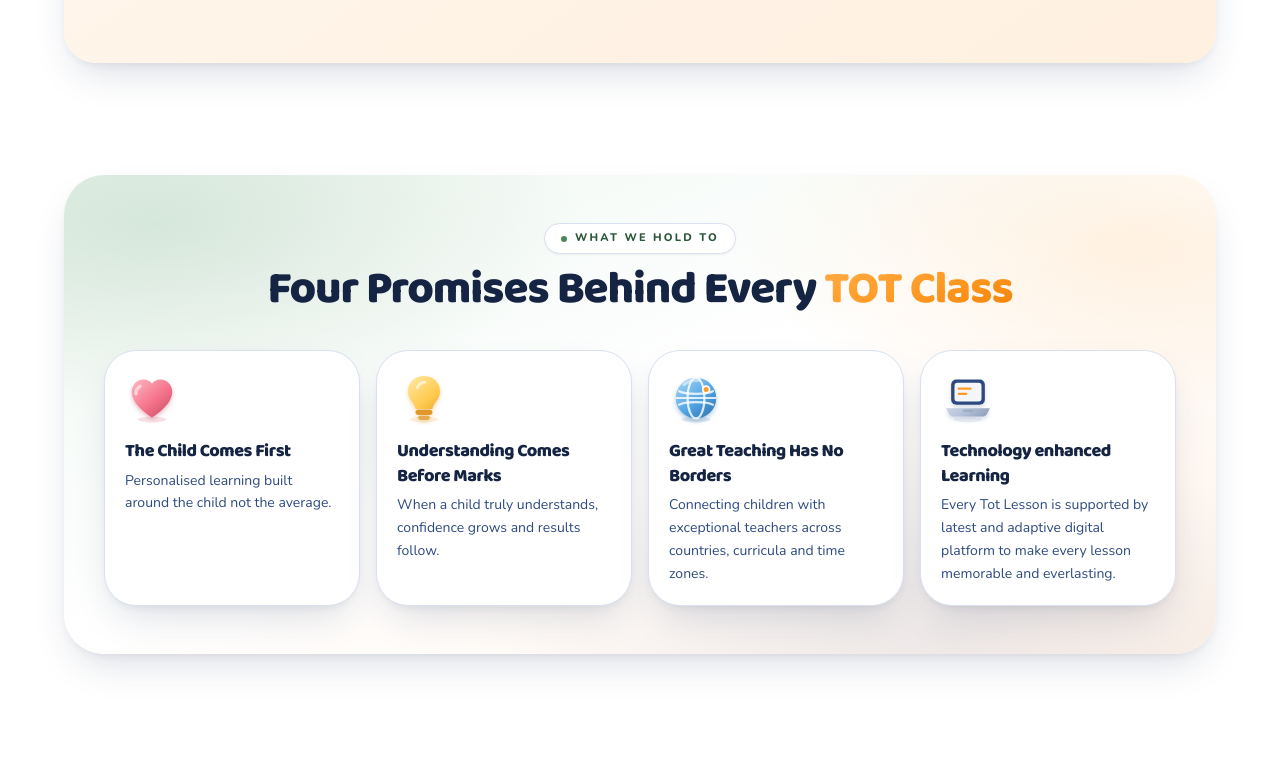
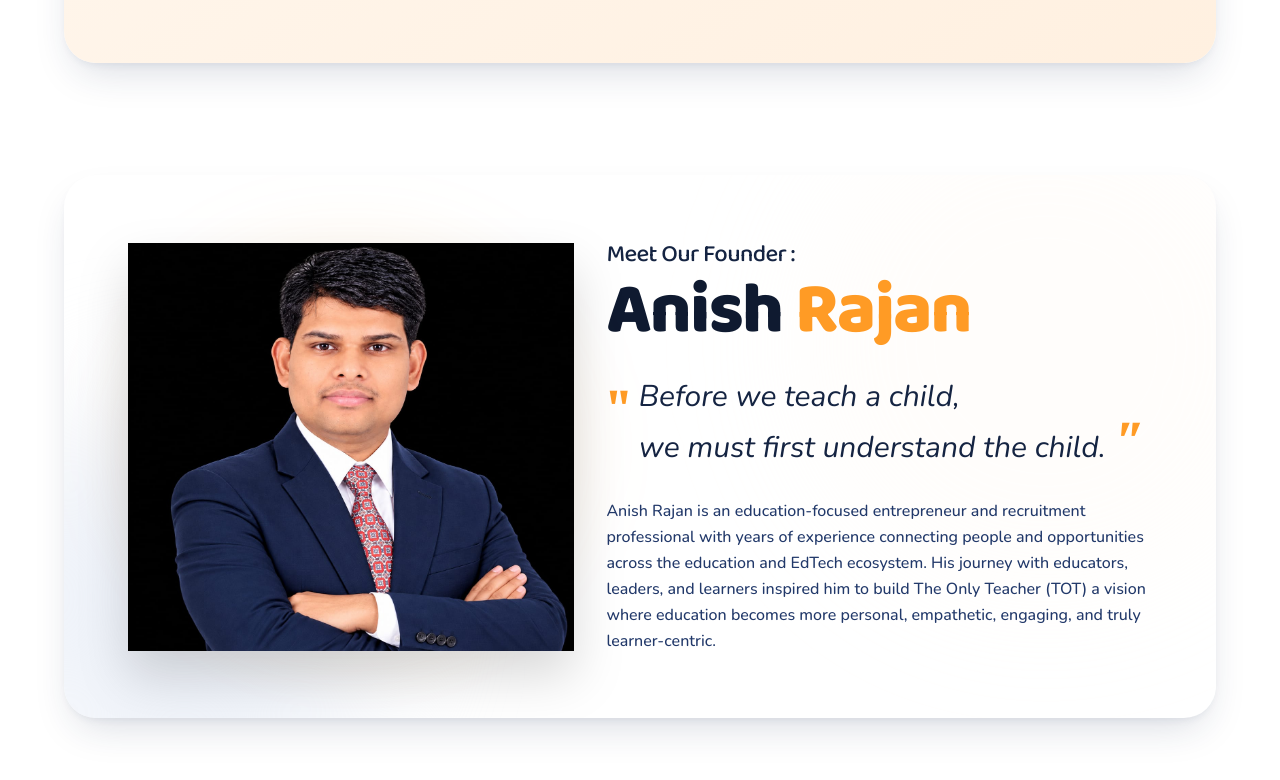
Before and after one commit to Lakshayg001/OnlyTeacher, a React (Vite) app: page /about in a window 1280 px wide. Shown: the part 1343-2123 px from the top of the page. Built offline with nearby package versions, Linux system fonts and the light colour scheme.

Commit message:
Add founder section for Anish Rajan

```diff
--- a/src/pages/About.tsx
+++ b/src/pages/About.tsx
@@ -129,6 +129,58 @@ export default function About() {
                                             Swami Vivekananda
                                         </p>
                                     </div>
+                                </div>
+                            </div>
+                        </div>
+                    </Reveal>
+                </div>
+            </section>
+
+            {/* founder */}
+            <section className="py-14">
+                <div className="container-tot">
+                    <Reveal>
+                        <div className="relative overflow-hidden rounded-4xl bg-white p-8 shadow-clay sm:p-12 lg:p-16">
+                            <div className="absolute top-0 right-0 -mr-20 -mt-20 h-[500px] w-[500px] rounded-full bg-peach/20 blur-3xl" />
+                            <div className="absolute bottom-0 left-0 -ml-20 -mb-20 h-[400px] w-[400px] rounded-full bg-navy-50 blur-3xl" />
+
+                            <div className="grid gap-12 lg:grid-cols-[0.9fr_1.1fr] lg:gap-8 items-center relative z-10">
+                                {/* Left Image */}
+                                <div className="relative flex justify-center lg:justify-start">
+                                    <div className="relative w-full max-w-md">
+                                        <div className="absolute inset-0 rounded-full bg-amber-400/10 blur-2xl" />
+                                        <img
+                                            src="/anish.jpeg"
+                                            alt="Anish Rajan - Founder"
+                                            className="relative z-10 w-full object-contain drop-shadow-2xl"
+                                        />
+                                    </div>
+                                </div>
+
+                                {/* Right Content */}
+                                <div className="space-y-6">
+                                    <div className="space-y-1">
+                                        <h3 className="text-xl md:text-2xl font-medium text-navy-800">
+                                            Meet Our Founder :
+                                        </h3>
+                                        <h2 className="text-5xl md:text-7xl font-extrabold tracking-tight">
+                                            <span className="text-navy-900">Anish </span>
+                                            <span className="text-amber-500">Rajan</span>
+                                        </h2>
+                                    </div>
+
+                                    <div className="relative py-2 flex gap-2 items-start">
+                                        <span className="text-4xl md:text-5xl font-serif font-bold text-amber-500 leading-none mt-1">"</span>
+                                        <p className="text-2xl md:text-3xl font-medium italic text-navy-800 leading-tight">
+                                            Before we teach a child,<br />
+                                            we must first understand the child.
+                                            <span className="text-4xl md:text-5xl font-serif font-bold text-amber-500 leading-none ml-2">"</span>
+                                        </p>
+                                    </div>
+
+                                    <p className="text-[15px] md:text-[16px] leading-relaxed text-navy-600 font-medium max-w-2xl">
+                                        Anish Rajan is an education-focused entrepreneur and recruitment professional with years of experience connecting people and opportunities across the education and EdTech ecosystem. His journey with educators, leaders, and learners inspired him to build The Only Teacher (TOT) a vision where education becomes more personal, empathetic, engaging, and truly learner-centric.
+                                    </p>
                                 </div>
                             </div>
                         </div>
```
Also changed, not shown: public/anish.jpeg (added).
